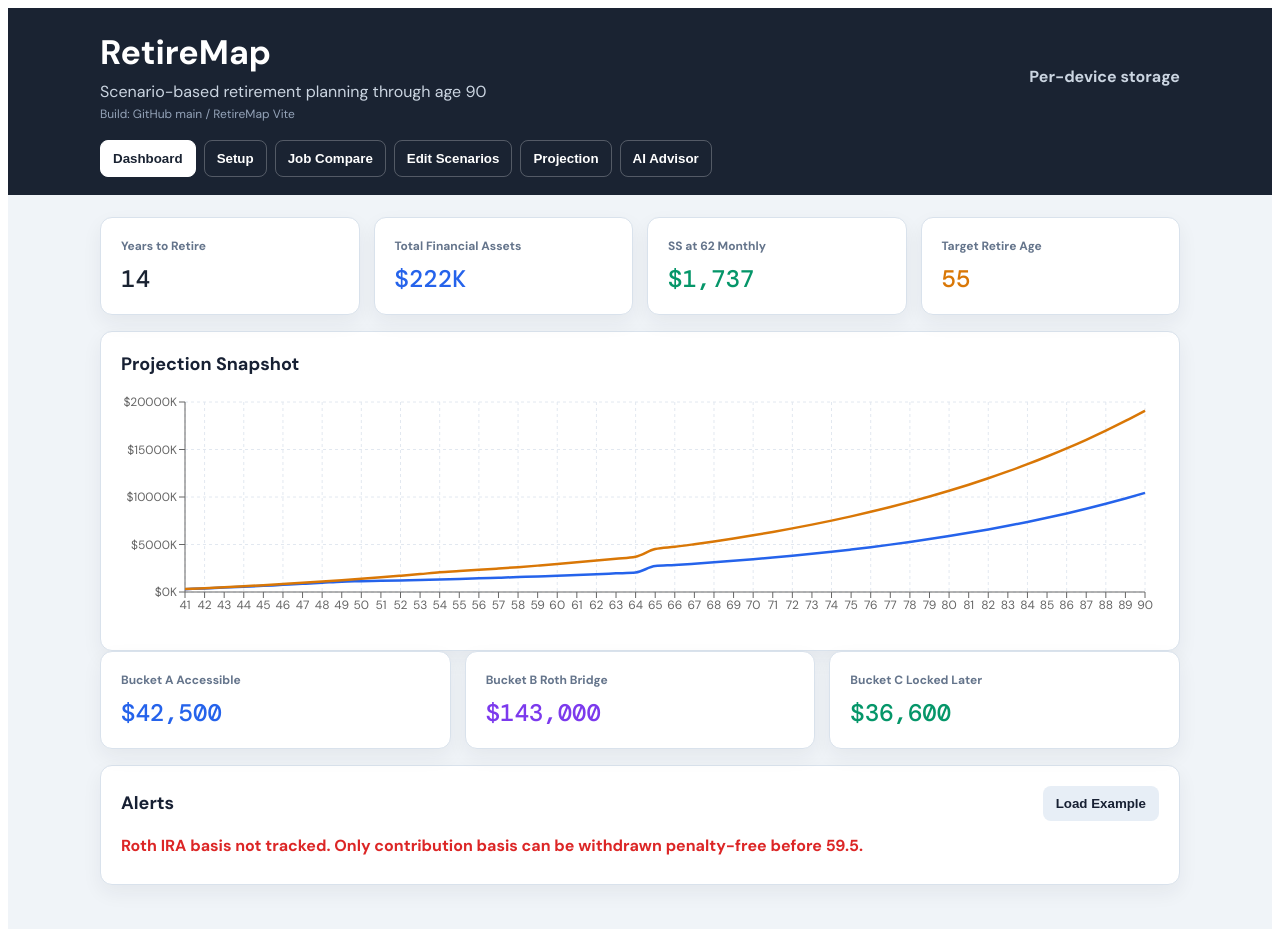
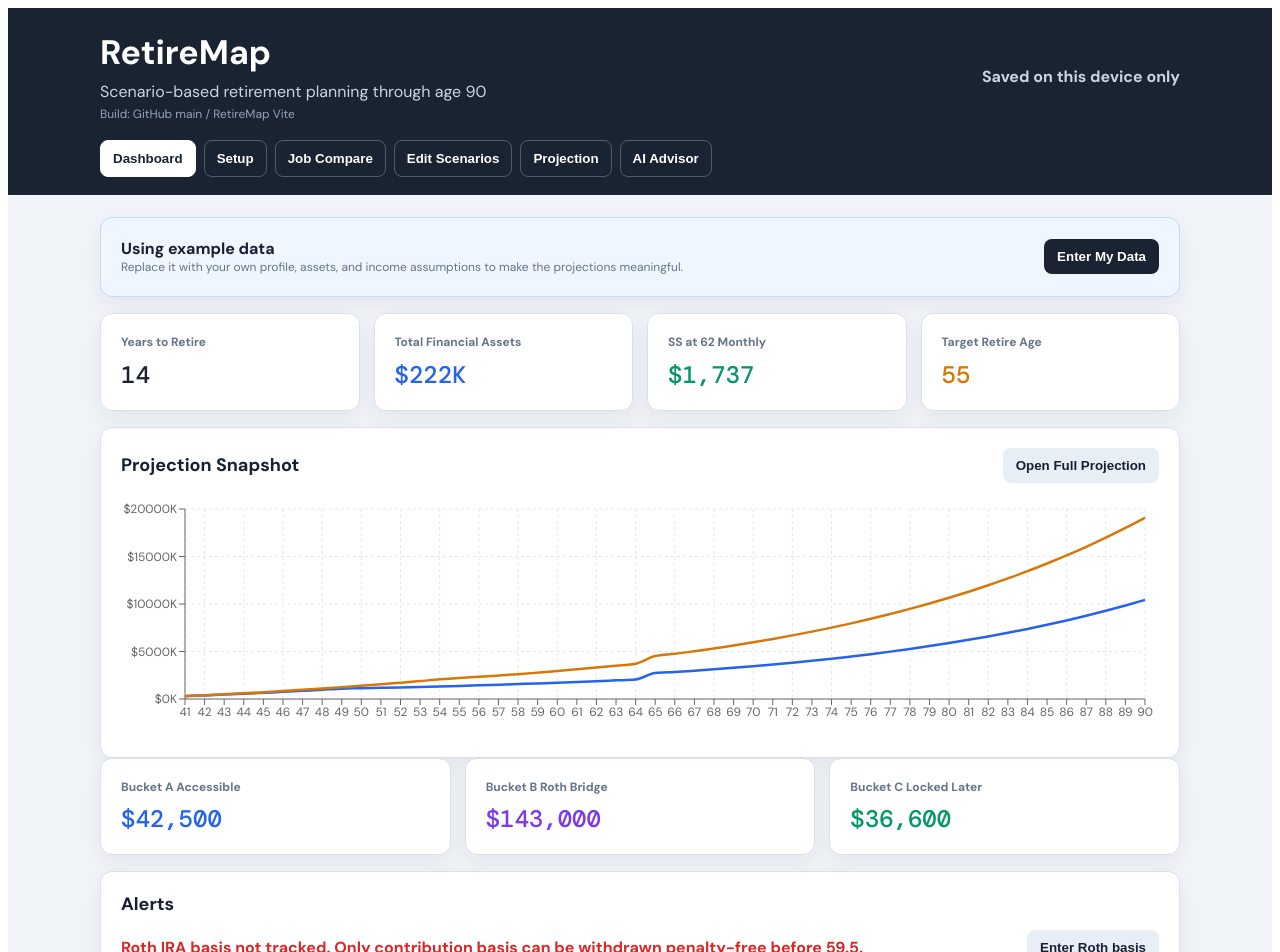
Before and after one commit to soldisn2025-png/retirementsimulator, a React (Vite) app: page / in a window 1280 px wide. Shown: the top 952 px of the page. Built offline with nearby package versions, Linux system fonts and the light colour scheme.

Commit message:
Improve dashboard guidance and chart states

```diff
--- a/src/RetireMap.jsx
+++ b/src/RetireMap.jsx
@@ -490,9 +490,22 @@ function Button({ children, onClick, tone = "primary", type = "button", disabled
 function MiniChart({ state, height = 240 }) {
   const chartData = useMemo(() => buildChartData(state.profile, state.assets, state.income, state.scenarios, state.assumptions), [state]);
   const active = Object.values(state.scenarios).filter((s) => s.active);
-  if (!chartData.length) return <div style={{ ...small, padding: 20 }}>Activate at least one scenario to see projections.</div>;
+  if (!active.length) {
+    return (
+      <div style={{ minHeight: height, display: "grid", placeItems: "center", color: COLORS.muted, textAlign: "center" }}>
+        Turn on at least one scenario in Edit Scenarios to show a projection.
+      </div>
+    );
+  }
+  if (!chartData.length) {
+    return (
+      <div style={{ minHeight: height, display: "grid", placeItems: "center", color: COLORS.muted, textAlign: "center" }}>
+        Projection data is not available yet. Check ages, assumptions, and active scenarios.
+      </div>
+    );
+  }
   return (
-    <div style={{ height }}>
+    <div style={{ width: "100%", height, minHeight: height }}>
       <ResponsiveContainer width="100%" height="100%">
         <LineChart data={chartData} margin={{ top: 12, right: 14, left: 0, bottom: 8 }}>
           <CartesianGrid strokeDasharray="3 3" stroke="#E2E8F0" />
@@ -506,22 +519,34 @@ function MiniChart({ state, height = 240 }) {
   );
 }
 
-function Dashboard({ state, setState, narrow }) {
+function Dashboard({ state, setState, setTab, narrow }) {
   const totals = bucketTotals(state.assets);
+  const isExample = JSON.stringify(state.profile) === JSON.stringify(EXAMPLE_DATA.profile) && n(state.assets.cash) === n(EXAMPLE_DATA.assets.cash);
   const alerts = [];
-  if (n(state.assets.rothBasis) === 0 && n(state.assets.rothSelf) > 0) alerts.push("Roth IRA basis not tracked. Only contribution basis can be withdrawn penalty-free before 59.5.");
+  if (n(state.assets.rothBasis) === 0 && n(state.assets.rothSelf) > 0) alerts.push({ text: "Roth IRA basis not tracked. Only contribution basis can be withdrawn penalty-free before 59.5.", action: "Enter Roth basis", tab: "Setup" });
   if (!n(state.income.ssEstimatedAt62)) alerts.push("Social Security estimate is not set.");
   if (!Object.values(state.scenarios).some((s) => s.active)) alerts.push("No scenarios are active.");
 
   return (
     <>
+      {isExample && (
+        <section style={{ ...card, marginBottom: 16, borderColor: "#BFDBFE", background: "#EFF6FF" }}>
+          <div style={{ display: "flex", justifyContent: "space-between", alignItems: "center", gap: 12, flexWrap: "wrap" }}>
+            <div>
+              <div style={{ fontWeight: 800 }}>Using example data</div>
+              <div style={small}>Replace it with your own profile, assets, and income assumptions to make the projections meaningful.</div>
+            </div>
+            <Button onClick={() => setTab("Setup")}>Enter My Data</Button>
+          </div>
+        </section>
+      )}
       <Grid columns={4} narrow={narrow}>
         <StatCard label="Years to Retire" value={Math.max(0, n(state.profile.targetRetireAge) - n(state.profile.currentAge))} />
         <StatCard label="Total Financial Assets" value={money(totalFinancialAssets(state.assets), true)} color={COLORS.bucketA} />
         <StatCard label="SS at 62 Monthly" value={money(state.income.ssEstimatedAt62)} color={COLORS.bucketC} />
         <StatCard label="Target Retire Age" value={state.profile.targetRetireAge} color={COLORS.amber} />
       </Grid>
-      <Section title="Projection Snapshot">
+      <Section title="Projection Snapshot" right={<Button tone="secondary" onClick={() => setTab("Projection")}>Open Full Projection</Button>}>
         <MiniChart state={state} />
       </Section>
       <Grid columns={3} narrow={narrow}>
@@ -529,8 +554,16 @@ function Dashboard({ state, setState, narrow }) {
         <StatCard label="Bucket B Roth Bridge" value={money(totals.b)} color={COLORS.bucketB} />
         <StatCard label="Bucket C Locked Later" value={money(totals.c)} color={COLORS.bucketC} />
       </Grid>
-      <Section title="Alerts" right={<Button tone="secondary" onClick={() => setState(EXAMPLE_DATA)}>Load Example</Button>}>
-        {alerts.length ? alerts.map((a) => <div key={a} style={{ color: COLORS.warn, fontWeight: 700, marginBottom: 8 }}>{a}</div>) : <div style={small}>No active warnings.</div>}
+      <Section title="Alerts" right={!isExample ? <Button tone="secondary" onClick={() => setState(EXAMPLE_DATA)}>Load Example</Button> : null}>
+        {alerts.length ? alerts.map((a) => {
+          const alert = typeof a === "string" ? { text: a } : a;
+          return (
+            <div key={alert.text} style={{ display: "flex", justifyContent: "space-between", alignItems: "center", gap: 12, flexWrap: "wrap", marginBottom: 8 }}>
+              <div style={{ color: COLORS.warn, fontWeight: 700 }}>{alert.text}</div>
+              {alert.action && <Button tone="secondary" onClick={() => setTab(alert.tab)}>{alert.action}</Button>}
+            </div>
+          );
+        }) : <div style={small}>No active warnings.</div>}
       </Section>
     </>
   );
@@ -1008,7 +1041,7 @@ export default function RetireMap() {
               <p style={{ margin: "6px 0 0", color: "#CBD5E1" }}>Scenario-based retirement planning through age {state.profile.planToAge}</p>
               <p style={{ margin: "4px 0 0", color: "#94A3B8", fontSize: 12 }}>Build: GitHub main / RetireMap Vite</p>
             </div>
-            <div style={{ color: saved ? "#86EFAC" : "#CBD5E1", fontWeight: 700 }}>{saved ? "Saved ✓" : "Per-device storage"}</div>
+            <div style={{ color: saved ? "#86EFAC" : "#CBD5E1", fontWeight: 700 }}>{saved ? "Saved ✓" : "Saved on this device only"}</div>
           </div>
           <nav style={{ display: "flex", gap: 8, flexWrap: "wrap", marginTop: 18 }}>
             {tabs.map((t) => (
@@ -1018,7 +1051,7 @@ export default function RetireMap() {
         </div>
       </header>
       <div style={wrap}>
-        {tab === "Dashboard" && <Dashboard state={state} setState={setState} narrow={narrow} />}
+        {tab === "Dashboard" && <Dashboard state={state} setState={setState} setTab={setTab} narrow={narrow} />}
         {tab === "Setup" && <Setup state={state} update={update} narrow={narrow} />}
         {tab === "Job Compare" && <JobCompare state={state} update={update} narrow={narrow} />}
         {tab === "Edit Scenarios" && <Scenarios state={state} setState={setState} narrow={narrow} />}
```
